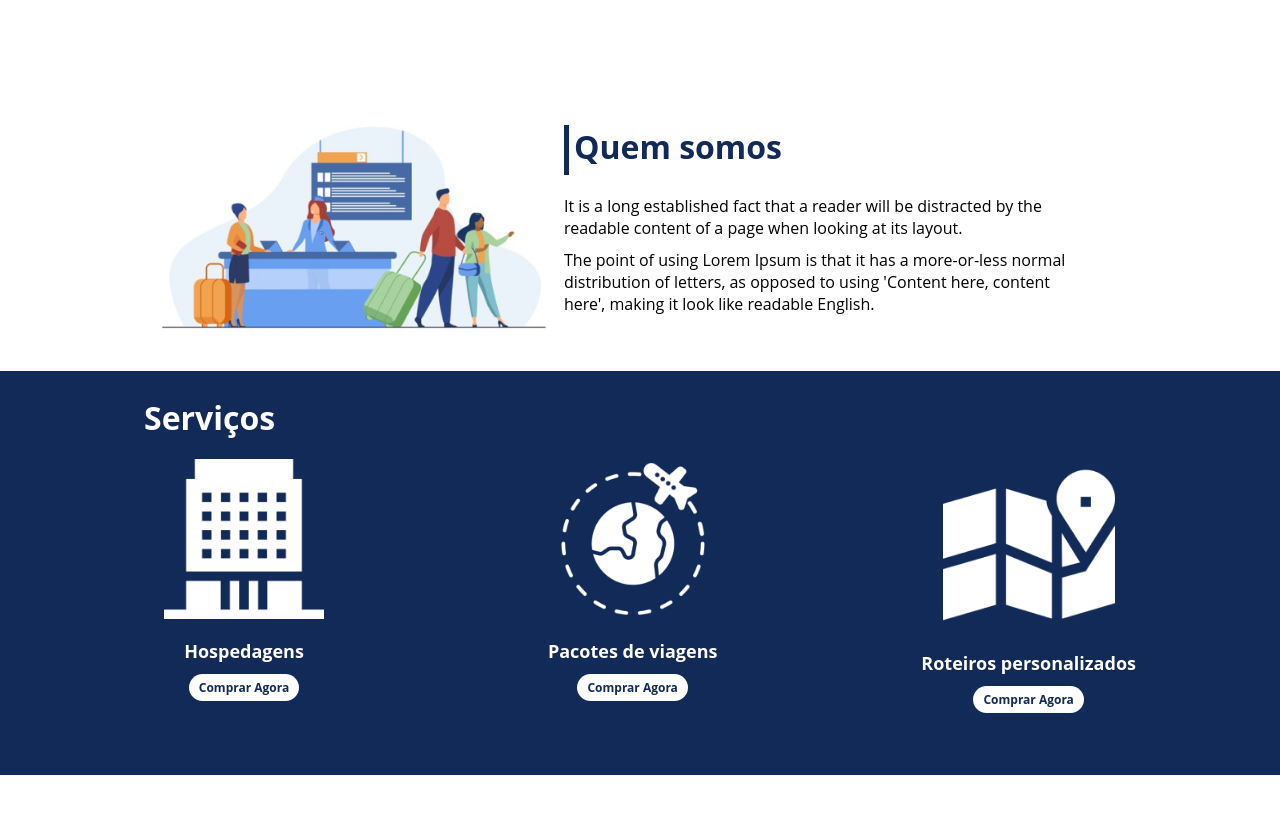
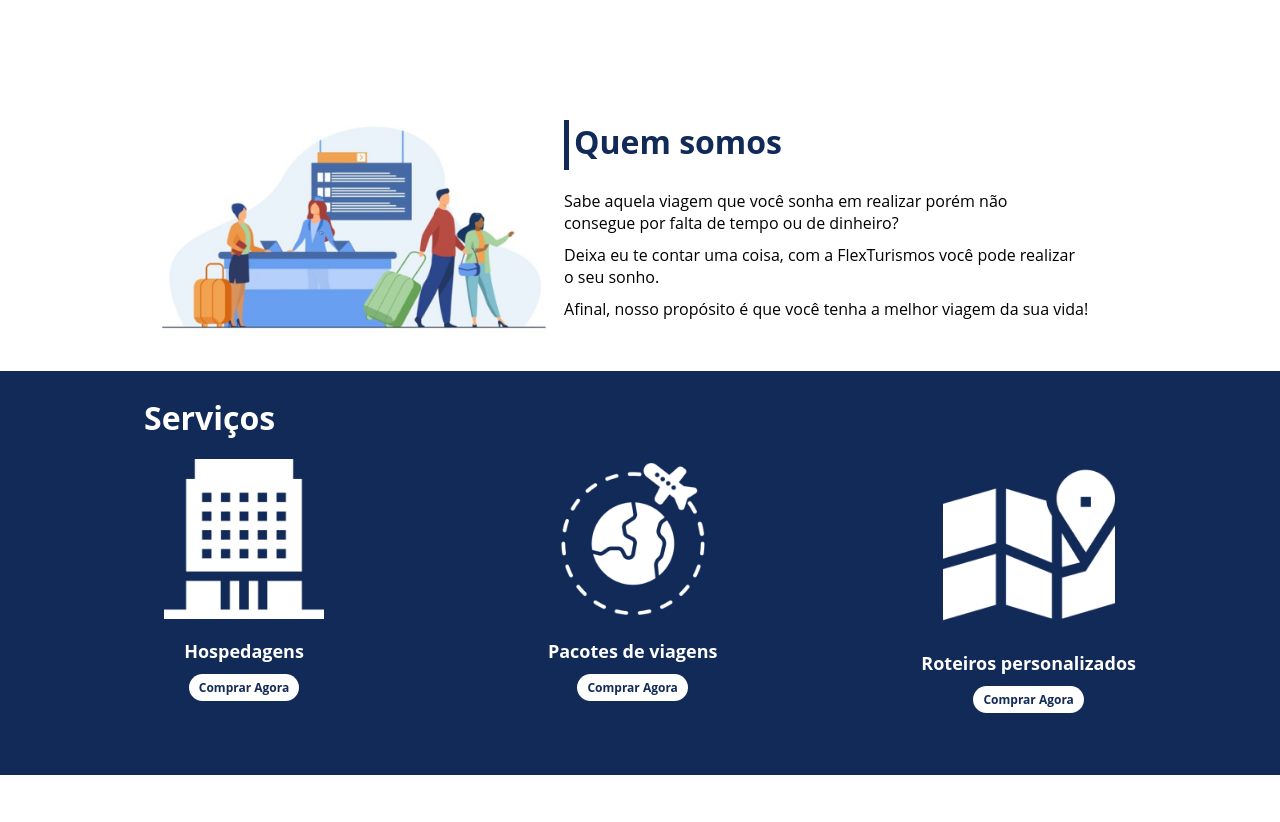
Before and after one commit to LeticiaMene/Projeto-Flexbox-DIO, a plain HTML site: page flex-projeto/index.html in a window 1280 px wide. Shown: the part 820-1642 px from the top of the page. Drawn offline with Linux system fonts and the light colour scheme.

Commit message:
Update index.html

```diff
--- a/flex-projeto/index.html
+++ b/flex-projeto/index.html
@@ -37,10 +37,10 @@
     <div class="flex-container" id="quem-somos">
         <div>
             <h2>Quem somos</h2>
-            <p>It is a long established fact that a reader will be distracted by the readable content of a page when
-                looking at its layout. </p>
-            <p>The point of using Lorem Ipsum is that it has a more-or-less normal distribution of letters, as opposed
-                to using 'Content here, content here', making it look like readable English.</p>
+            <p>Sabe aquela viagem que você sonha em realizar porém não consegue por falta de tempo ou de dinheiro?
+            </p>
+            <p>Deixa eu te contar uma coisa, com a FlexTurismos você pode realizar o seu sonho.</p>
+            <p></p>Afinal, nosso propósito é que você tenha a melhor viagem da sua vida!</p>
         </div>
 
         <div>
```
